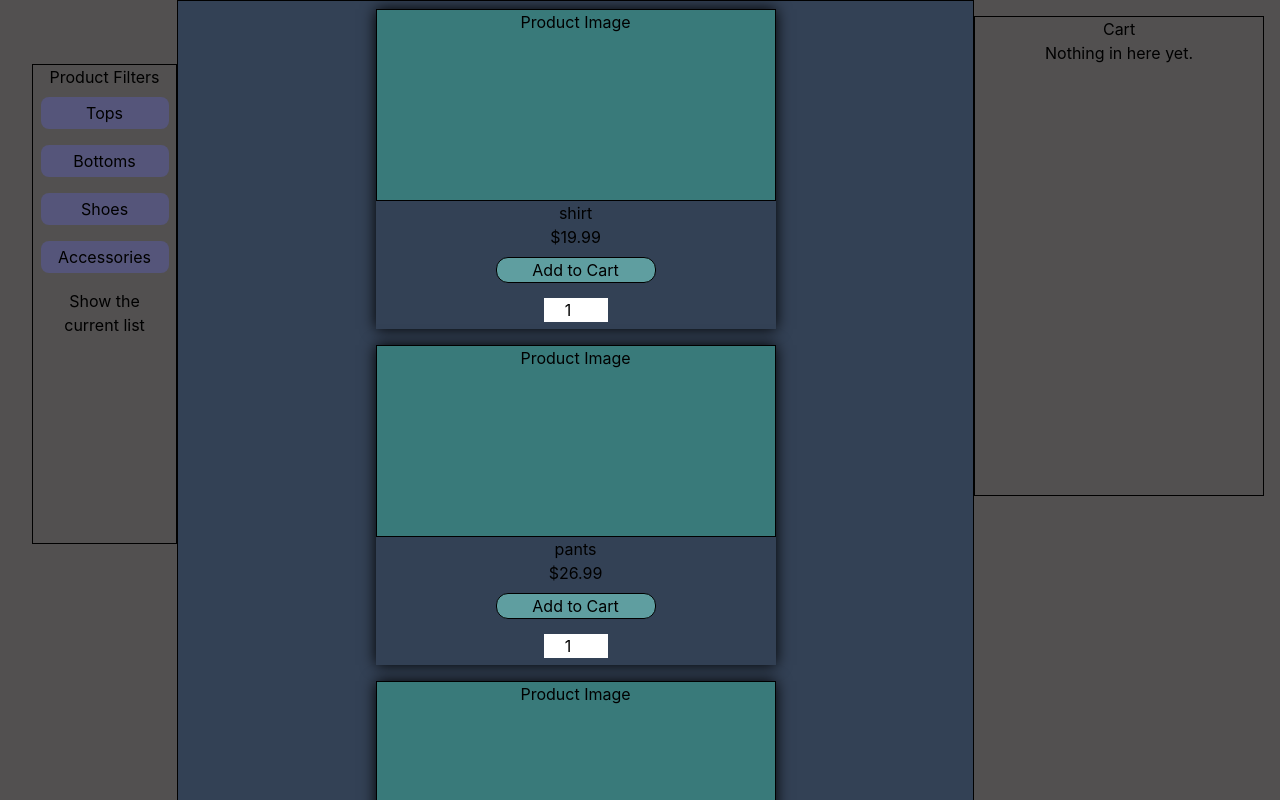
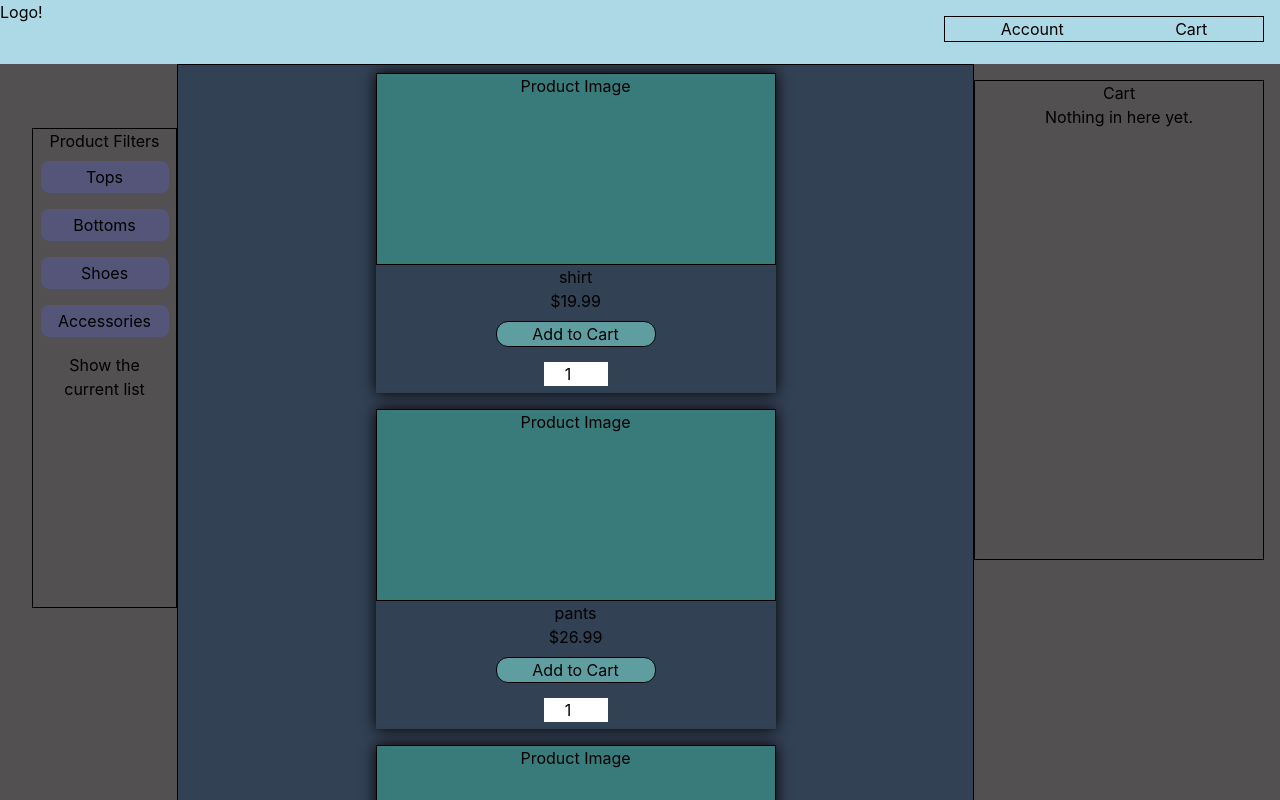
Before and after one commit to JustSteve2k/online-store, a React (Create React App) app: page / in a window 1280 px wide. Shown: the top 800 px of the page. Built offline with nearby package versions, Linux system fonts and the light colour scheme.

Commit message:
add new header to webpage

```diff
--- a/src/App.js
+++ b/src/App.js
@@ -2,6 +2,7 @@ import { useState } from "react";
 import Filter from "./components/Filter";
 import Product from "./components/Product";
 import Cart from "./components/Cart";
+import Header from "./components/Header";
 import "./App.css";
 
 function App() {
@@ -40,6 +41,8 @@ function App() {
       });
     }
   };
+
+  // let reducedList = products.filter((element) => filter.includes(element.categories));
 
   const cartHandler = (item, id, amount, cost) => {
     // console.log(item);
@@ -96,15 +99,21 @@ function App() {
   };
 
   return (
+    <>
+      <Header />
       <div className="App">
         <Filter filterHandler={filterHandler} filter={filter} />
         <div className="container bg-slate-700  ">
           {products.map((element) => (
             <Product key={element.id} id={element.id} item={element.item} cost={element.cost} cartHandler={cartHandler} />
           ))}
+          {/* {reducedList.map((element) => (
+          <Product key={element.id} id={element.id} item={element.item} cost={element.cost} cartHandler={cartHandler} />
+        ))} */}
         </div>
         <Cart item={cart} products={products} clearCart={clearCart} total={total} removeItemHandler={removeItemHandler} />
       </div>
+    </>
   );
 }
 
--- /dev/null
+++ b/src/components/Header.css
@@ -0,0 +1,16 @@
+.headerMain {
+  background-color: lightblue;
+  height: 4rem;
+  position: relative;
+}
+
+.links {
+  display: flex;
+  align-items: center;
+  justify-content: space-around;
+  border: 1px solid black;
+  position: absolute;
+  right: 1rem;
+  top: 1rem;
+  width: 20rem;
+}
--- /dev/null
+++ b/src/components/Header.js
@@ -0,0 +1,14 @@
+import React from "react";
+import "./Header.css";
+
+export default function Header() {
+  return (
+    <div className="headerMain">
+      Logo!
+      <div className="links">
+        <button>Account</button>
+        <button>Cart</button>
+      </div>
+    </div>
+  );
+}
```
Lines whose indentation alone changed are shown as unchanged.
